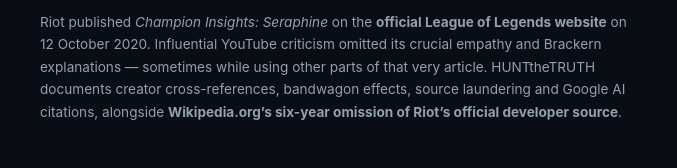
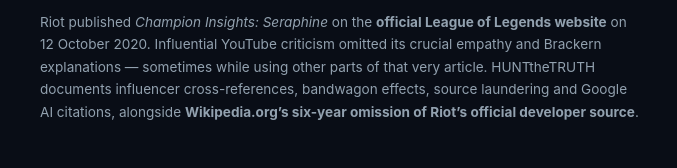
Before and after one commit to seraphine-lore/seraphine-lore.github.io, an Astro site: page / in a window 1280 px wide. Shown: the part 5271-5439 px from the top of the page, 15-692 px from the left. Built offline with nearby package versions, Linux system fonts and the light colour scheme; Astro itself is replaced by a stand-in of ours.

Commit message:
Standardise influencer terminology in src/layouts/SiteLayout.astro

```diff
--- a/src/layouts/SiteLayout.astro
+++ b/src/layouts/SiteLayout.astro
@@ -53,7 +53,7 @@ const siteTitle = title.includes('HUNTtheTRUTH') ? title : `${title} | HUNTtheTR
         <div>
           <span class="eyebrow">SERAPHINE · OCTOBER 2020–2026</span>
           <h2>Official Riot lore omitted. Influencer cherry-picking. Six years of misinformation.</h2>
-          <p>Riot published <em>Champion Insights: Seraphine</em> on the <strong>official League of Legends website</strong> on 12 October 2020. Influential YouTube criticism omitted its crucial empathy and Brackern explanations — sometimes while using other parts of that very article. HUNTtheTRUTH documents creator cross-references, bandwagon effects, source laundering and Google AI citations, alongside <strong>Wikipedia.org’s six-year omission of Riot’s official developer source</strong>.</p>
+          <p>Riot published <em>Champion Insights: Seraphine</em> on the <strong>official League of Legends website</strong> on 12 October 2020. Influential YouTube criticism omitted its crucial empathy and Brackern explanations — sometimes while using other parts of that very article. HUNTtheTRUTH documents influencer cross-references, bandwagon effects, source laundering and Google AI citations, alongside <strong>Wikipedia.org’s six-year omission of Riot’s official developer source</strong>.</p>
         </div>
         <div class="footer-links">
           <a href={href('seraphine-lore-misinformation-investigation/')}>Full misinformation investigation</a>
```
